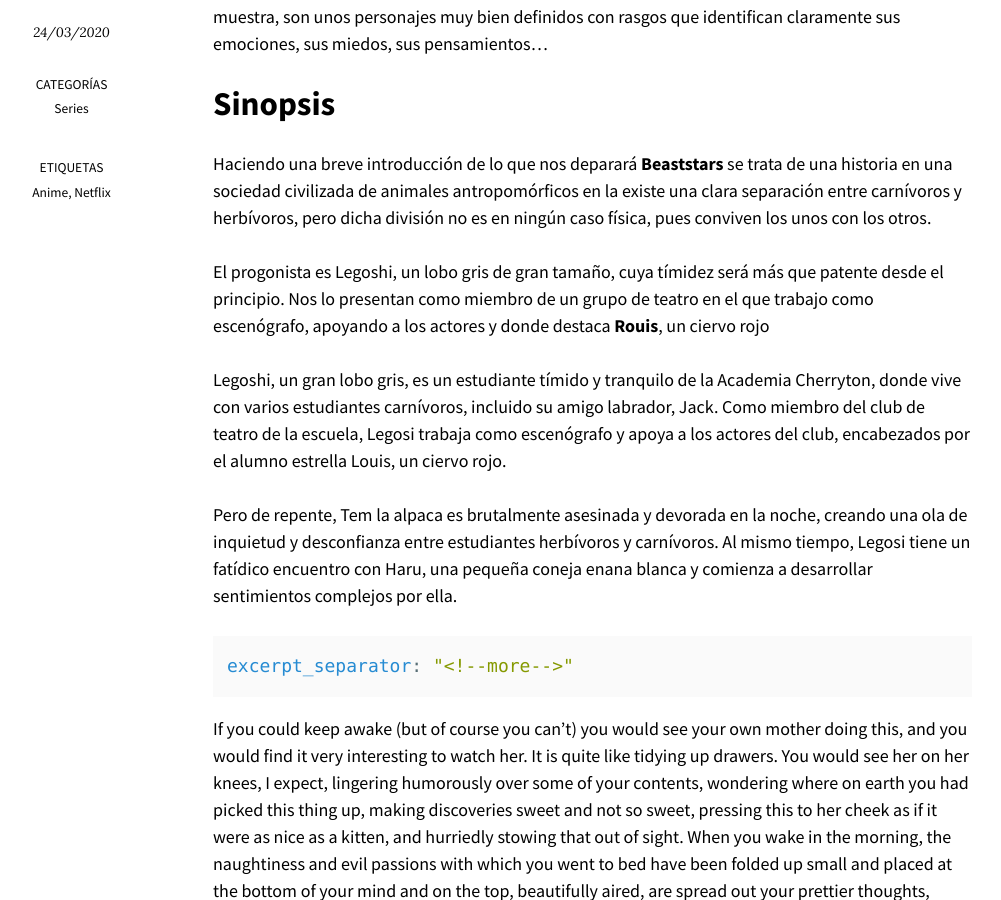
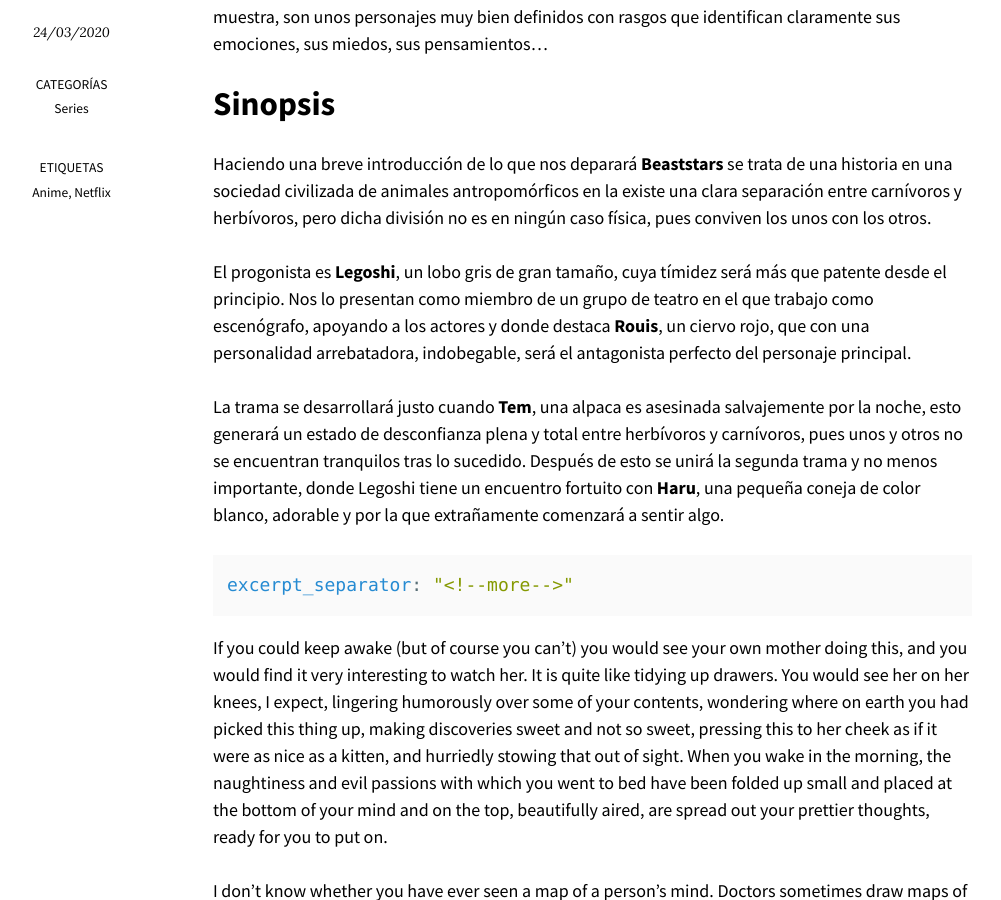
Before and after one commit to gide0n/old-mindeka, a Jekyll site: the page built from _posts/2020-03-24-opinion-beastars.md, in a window 1280 px wide and 900 px high, scrolled down 1179 px. Shown: the whole window, without its empty margins (162-1163 px from the left). Built offline with Jekyll 4.4.1, drawn with Linux system fonts in a browser that asks for light colours; nearby versions of some CDN libraries.

Commit message:
Update 2020-03-24-opinion-beastars.md

````diff
--- a/_posts/2020-03-24-opinion-beastars.md
+++ b/_posts/2020-03-24-opinion-beastars.md
@@ -23,11 +23,9 @@ Comenzaré diciendo que **Beaststars** es una serie que sin duda no te dejará i
 
 Haciendo una breve introducción de lo que nos deparará **Beaststars** se trata de una historia en una sociedad civilizada de animales antropomórficos en la existe una clara separación entre carnívoros y herbívoros, pero dicha división no es en ningún caso física, pues conviven los unos con los otros.
 
-El progonista es Legoshi, un lobo gris de gran tamaño, cuya tímidez será más que patente desde el principio. Nos lo presentan como miembro de un grupo de teatro en el que trabajo como escenógrafo, apoyando a los actores y donde destaca **Rouis**, un ciervo rojo
+El progonista es **Legoshi**, un lobo gris de gran tamaño, cuya tímidez será más que patente desde el principio. Nos lo presentan como miembro de un grupo de teatro en el que trabajo como escenógrafo, apoyando a los actores y donde destaca **Rouis**, un ciervo rojo, que con una personalidad arrebatadora, indobegable, será el antagonista perfecto del personaje principal.
 
-Legoshi, un gran lobo gris, es un estudiante tímido y tranquilo de la Academia Cherryton, donde vive con varios estudiantes carnívoros, incluido su amigo labrador, Jack. Como miembro del club de teatro de la escuela, Legosi trabaja como escenógrafo y apoya a los actores del club, encabezados por el alumno estrella Louis, un ciervo rojo.
-
-Pero de repente, Tem la alpaca es brutalmente asesinada y devorada en la noche, creando una ola de inquietud y desconfianza entre estudiantes herbívoros y carnívoros. Al mismo tiempo, Legosi tiene un fatídico encuentro con Haru, una pequeña coneja enana blanca y comienza a desarrollar sentimientos complejos por ella.
+La trama se desarrollará justo cuando **Tem**, una alpaca es asesinada salvajemente por la noche, esto generará un estado de desconfianza plena y total entre herbívoros y carnívoros, pues unos y otros no se encuentran tranquilos tras lo sucedido. Después de esto se unirá la segunda trama y no menos importante, donde Legoshi tiene un encuentro fortuito con **Haru**, una pequeña coneja de color blanco, adorable y por la que extrañamente comenzará a sentir algo.
 
 ```yaml
 excerpt_separator: "<!--more-->"
````
